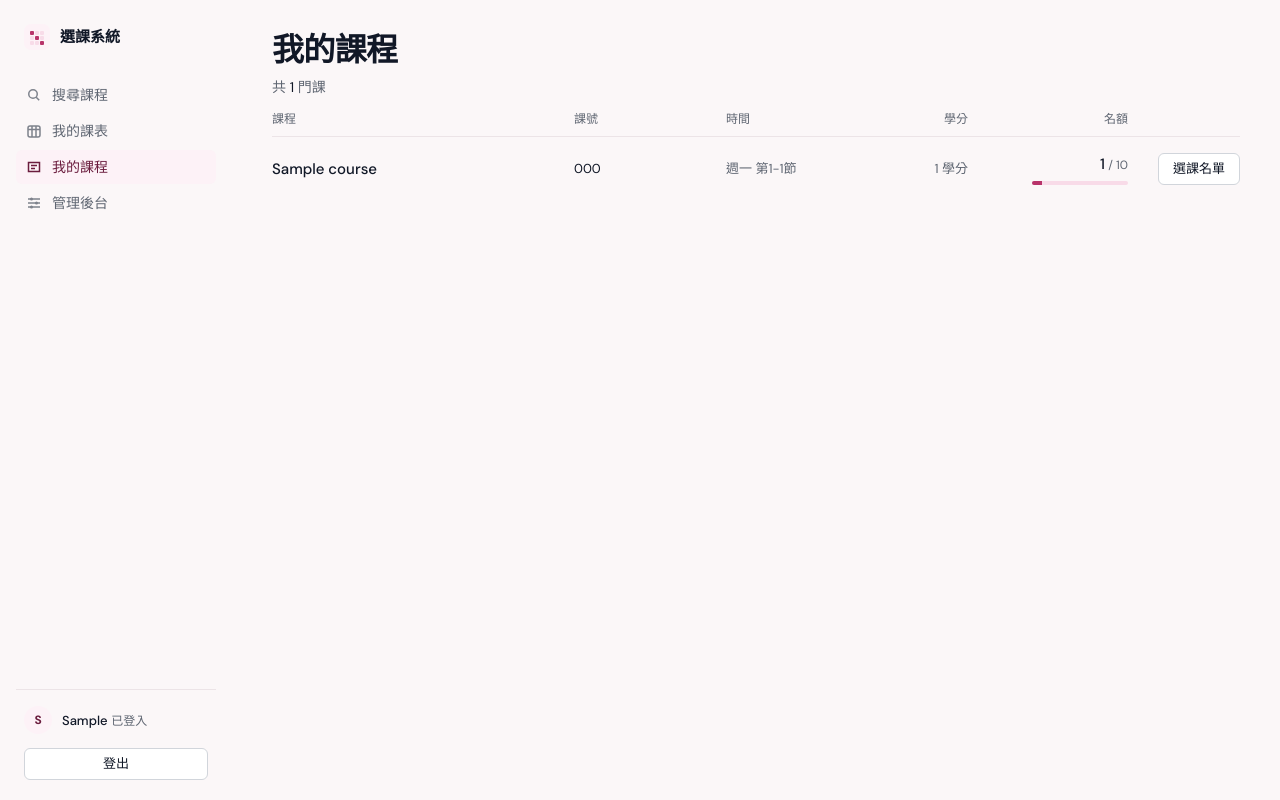
After one commit to lucashsu95/course_select, a Django app: page /teaching/ in a window 1280 px wide. The commit adds this page. Run offline with Django 5.2, Linux system fonts and the light colour scheme; a user stored in the database is signed in; tables that the repository leaves empty hold one stand-in row (values such as "Sample post").

Commit message:
feat: 老師可用登入帳號查看自己課程的選課名單
Teacher 新增 user 一對一關聯（on_delete=SET_NULL）。Course.teacher 是
PROTECT，刪除帳號不該帶走開課紀錄，所以只把關聯清空。身分一律由
Teacher.user 推導，不新增 is_teacher 之類的布林值。

- admin：TeacherAdmin 可選登入帳號（autocomplete 用 UserAdmin 的 search_fields）
- 新增 /teaching/ 與 /course/<pk>/roster/，非本人一律 404
- 導覽「我的課程」與課程詳情頁的「選課名單」入口只在有 teacher_profile 時出現
- 名單表格用語意化 table，沿用既有 --rule / --muted / .num

決策：
1. 老師不是 staff：staff 等於整個 admin 的 CRUD 權限，老師只需要看自己
   課程的選課名單，用關聯推導身分即可。
2. 名單顯示學生信箱：老師需要聯絡學生（點名、作業、加簽）。
3. 身分由 Teacher.user 關聯推導而非布林值：少一個要同步的欄位，也不會有
   「is_teacher=True 但沒有 Teacher」的不一致狀態。

```diff
--- a/courses/admin.py
+++ b/courses/admin.py
@@ -10,7 +10,9 @@ class TermAdmin(admin.ModelAdmin):
 
 @admin.register(Teacher)
 class TeacherAdmin(admin.ModelAdmin):
+    list_display = ["name", "email", "user"]
     search_fields = ["name"]
+    autocomplete_fields = ["user"]
 
 
 @admin.register(Course)
--- a/courses/models.py
+++ b/courses/models.py
@@ -6,6 +6,8 @@ from django.db import models
 class Teacher(models.Model):
     name = models.CharField("姓名", max_length=50)
     email = models.EmailField("信箱", blank=True)
+    user = models.OneToOneField(settings.AUTH_USER_MODEL, on_delete=models.SET_NULL, null=True, blank=True,
+                                related_name="teacher_profile", verbose_name="登入帳號")
 
     def __str__(self):
         return self.name
--- a/courses/static/courses/app.css
+++ b/courses/static/courses/app.css
@@ -526,3 +526,12 @@ h2 { font-size: var(--fs-section); font-weight: 600; }
 @media (max-width: 700px) {
   .scroll-hint { display: block; }
 }
+
+/* 選課名單 */
+.roster { width: 100%; border-collapse: collapse; font-size: 14px; }
+.roster th { padding: 0 12px 10px; color: var(--muted); font-size: 12px; font-weight: 500; text-align: left; }
+.roster td { padding: 12px; border-top: 1px solid var(--rule); }
+.roster th:first-child, .roster td:first-child { padding-left: 0; }
+.roster th:last-child, .roster td:last-child { padding-right: 0; }
+.roster .right { text-align: right; }
+.roster-empty { padding: 20px 0; color: var(--muted); text-align: center; }
--- a/courses/templates/courses/_nav.html
+++ b/courses/templates/courses/_nav.html
@@ -7,6 +7,11 @@
   <a href="{% url 'my_schedule' %}"{% if request.resolver_match.url_name == 'my_schedule' %} class="active" aria-current="page"{% endif %}>
     <svg width="16" height="16" viewBox="0 0 16 16" fill="none" stroke="currentColor" stroke-width="1.5" aria-hidden="true"><rect x="2" y="3" width="12" height="11" rx="2"/><path d="M2 6.5h12M6 3v11M10 3v11"/></svg>
     我的課表</a>
+  {% if user.teacher_profile %}
+  <a href="{% url 'teaching' %}"{% if request.resolver_match.url_name == 'teaching' or request.resolver_match.url_name == 'course_roster' %} class="active" aria-current="page"{% endif %}>
+    <svg width="16" height="16" viewBox="0 0 16 16" fill="none" stroke="currentColor" stroke-width="1.5" aria-hidden="true"><path d="M2.5 3.5h11v9h-11z"/><path d="M5 6.5h6M5 9.5h4"/></svg>
+    我的課程</a>
+  {% endif %}
   {% if user.is_staff %}
   <a href="{% url 'admin:index' %}">
     <svg width="16" height="16" viewBox="0 0 16 16" fill="none" stroke="currentColor" stroke-width="1.5" aria-hidden="true"><path d="M2 4h12M2 8h12M2 12h12"/><circle cx="5.5" cy="4" r="1.5" fill="currentColor" stroke="none"/><circle cx="10.5" cy="8" r="1.5" fill="currentColor" stroke="none"/><circle cx="5.5" cy="12" r="1.5" fill="currentColor" stroke="none"/></svg>
--- a/courses/templates/courses/detail.html
+++ b/courses/templates/courses/detail.html
@@ -8,6 +8,7 @@
   </div>
   <div class="action">
     {% if user.is_authenticated %}
+      {% if is_teacher %}<a class="btn btn-secondary" href="{% url 'course_roster' course.pk %}">選課名單</a>{% endif %}
       {% include "courses/_action.html" with is_mine=is_mine primary=1 %}
     {% else %}
       <p class="login-hint">登入後才能加選 · <a href="{% url 'google_login' %}">以 Google 登入</a></p>
--- /dev/null
+++ b/courses/templates/courses/teaching.html
@@ -0,0 +1,38 @@
+{% extends "courses/base.html" %}
+{% block title %}我的課程{% endblock %}
+{% block content %}
+<div class="page-head">
+  <div>
+    <h1>我的課程</h1>
+    <p class="sub">共 <span class="num">{{ courses|length }}</span> 門課</p>
+  </div>
+</div>
+
+<div class="list-head" aria-hidden="true">
+  <span>課程</span><span>課號</span><span>時間</span><span class="right">學分</span><span class="right">名額</span><span></span>
+</div>
+<ul class="courses">
+  {% for course in courses %}
+  <li class="course-row">
+    <div class="identity">
+      <a class="course-name" href="{% url 'course_roster' course.pk %}">{{ course.name }}</a>
+    </div>
+    <div class="meta">
+      <span class="c-code">{{ course.code }}</span>
+      <span class="c-time">{{ course.time_display }}</span>
+      <span class="c-credits num">{{ course.credits }} 學分</span>
+    </div>
+    <div class="seats">
+      <span class="seats-num num">{{ course.enrolled }}<span class="of"> / {{ course.capacity }}</span></span>
+      {% if course.is_full %}<span class="full-flag">額滿</span>{% endif %}
+      <span class="track" aria-hidden="true"><span style="width:{% widthratio course.enrolled course.capacity 100 %}%"></span></span>
+    </div>
+    <div class="action">
+      <a class="btn btn-secondary" href="{% url 'course_roster' course.pk %}">選課名單</a>
+    </div>
+  </li>
+  {% empty %}
+  <li class="empty">這學期沒有你的課程。</li>
+  {% endfor %}
+</ul>
+{% endblock %}
--- a/courses/urls.py
+++ b/courses/urls.py
@@ -8,4 +8,6 @@ urlpatterns = [
     path("course/<int:pk>/drop/", views.drop, name="drop"),
     path("course/<int:pk>/comment/", views.add_comment, name="add_comment"),
     path("my/", views.my_schedule, name="my_schedule"),
+    path("teaching/", views.teaching_courses, name="teaching"),
+    path("course/<int:pk>/roster/", views.course_roster, name="course_roster"),
 ]
--- a/courses/views.py
+++ b/courses/views.py
@@ -46,12 +46,14 @@ def course_list(request):
 def course_detail(request, pk):
     course = get_object_or_404(Course.objects.select_related("teacher").annotate(enrolled=Count("enrollment")), pk=pk)
     mine = _my_course_ids(request.user)
+    # 匿名使用者的 id 與 teacher.user_id 都可能是 None，先擋掉未登入
+    is_teacher = request.user.is_authenticated and course.teacher.user_id == request.user.id
     related = list(Course.objects.filter(teacher=course.teacher, term=course.term).exclude(pk=pk)
                    .select_related("teacher").annotate(enrolled=Count("enrollment"))[:4])
     for c in related:
         c.is_mine = c.pk in mine
     return render(request, "courses/detail.html", {
-        "course": course, "is_mine": course.pk in mine, "related": related,
+        "course": course, "is_mine": course.pk in mine, "is_teacher": is_teacher, "related": related,
         "comments": course.comments.select_related("user"),
         "comment_max": Comment.MAX_LENGTH,
         "days": Course.DAYS,
@@ -111,3 +113,20 @@ def my_schedule(request):
         "mine": mine, "rows": rows, "days": [label for _, label in Course.DAYS],
         "total": sum(c.credits for c in mine), "max": settings.MAX_CREDITS,
     })
+
+
+@login_required
+def teaching_courses(request):
+    courses = (Course.objects.filter(teacher__user=request.user, term=Term.current())
+               .select_related("teacher").annotate(enrolled=Count("enrollment")))
+    return render(request, "courses/teaching.html", {"courses": courses})
+
+
+@login_required
+def course_roster(request, pk):
+    course = get_object_or_404(
+        Course.objects.select_related("teacher").annotate(enrolled=Count("enrollment")),
+        pk=pk, teacher__user=request.user)
+    return render(request, "courses/roster.html", {
+        "course": course, "enrollments": course.enrollment_set.select_related("user").order_by("created"),
+    })
```
Also changed, not shown: courses/templates/courses/roster.html (added, +29 -0 lines), courses/tests.py (+56 -0 lines), courses/migrations/0005_teacher_user.py (added).
